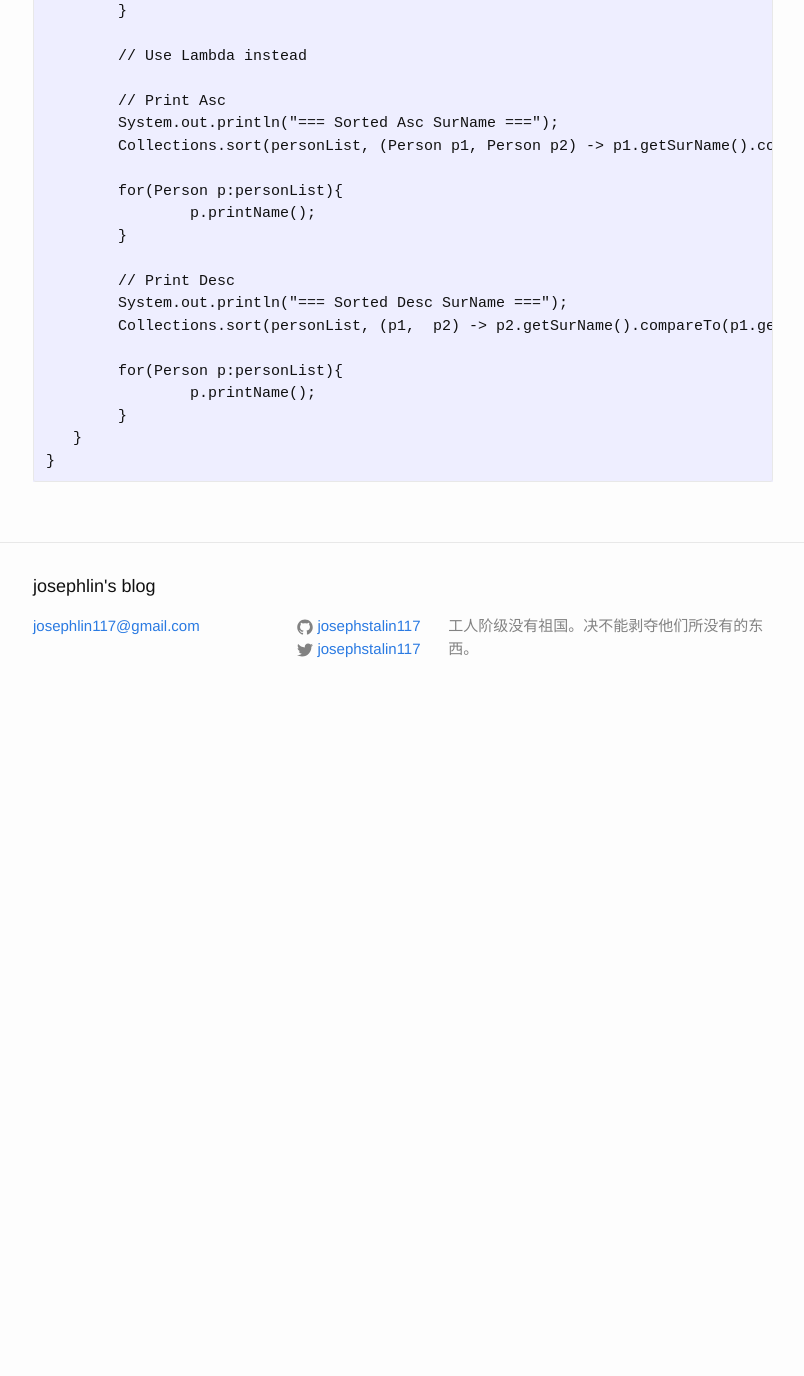
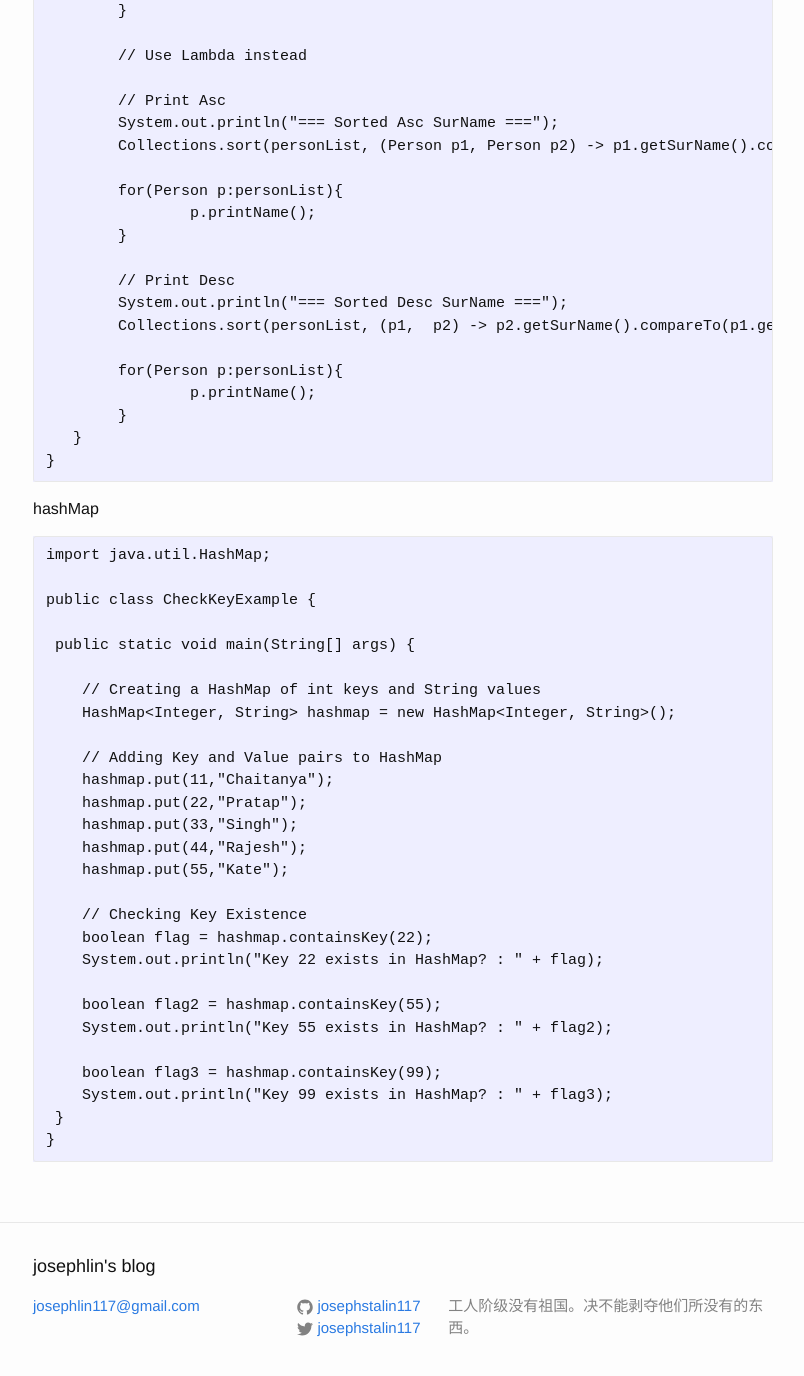
Before and after one commit to josephstalin117/josephstalin117.github.io, a Jekyll site: the page built from _posts/2018-7-29-java.markdown, in a window 1280 px wide and 1400 px high, scrolled down 4113 px. Shown: the top 1376 px of the window, without its empty margins (237-1041 px from the left). Built offline with Jekyll 4.4.1, drawn with Linux system fonts in a browser that asks for light colours; before the commit the page ends 4833 px from its top, so only the background shows below that.

Commit message:
add java hashMap

````diff
--- a/_posts/2018-7-29-java.markdown
+++ b/_posts/2018-7-29-java.markdown
@@ -208,3 +208,34 @@ public class ComparatorTest {
    }
 }
 ```
+
+hashMap
+```
+import java.util.HashMap;
+
+public class CheckKeyExample {
+
+ public static void main(String[] args) {
+
+    // Creating a HashMap of int keys and String values
+    HashMap<Integer, String> hashmap = new HashMap<Integer, String>();
+
+    // Adding Key and Value pairs to HashMap
+    hashmap.put(11,"Chaitanya");
+    hashmap.put(22,"Pratap");
+    hashmap.put(33,"Singh");
+    hashmap.put(44,"Rajesh");
+    hashmap.put(55,"Kate");
+
+    // Checking Key Existence
+    boolean flag = hashmap.containsKey(22);
+    System.out.println("Key 22 exists in HashMap? : " + flag);
+
+    boolean flag2 = hashmap.containsKey(55);
+    System.out.println("Key 55 exists in HashMap? : " + flag2);
+
+    boolean flag3 = hashmap.containsKey(99);
+    System.out.println("Key 99 exists in HashMap? : " + flag3);
+ }
+}
+```
````
